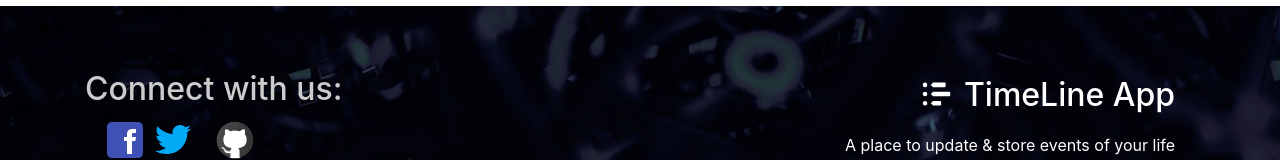
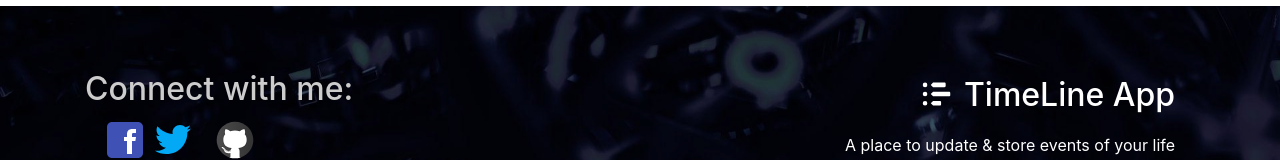
Before and after one commit to Rx8boi/TimeLine, a React (Create React App) app: page / in a window 1280 px wide. Shown: the part 786-946 px from the top of the page. Built offline with nearby package versions, Linux system fonts and the light colour scheme; some icons are missing.

Commit message:
footer update

```diff
--- a/src/components/Jumbotron.js
+++ b/src/components/Jumbotron.js
@@ -43,7 +43,7 @@ export const Jumbotron = () => (
       <Container>
         <Row>
           <Col>
-            <h2> Connect with us:</h2>
+            <h2> Connect with me:</h2>
             <p>
               <SocialLogo />
             </p>
```
